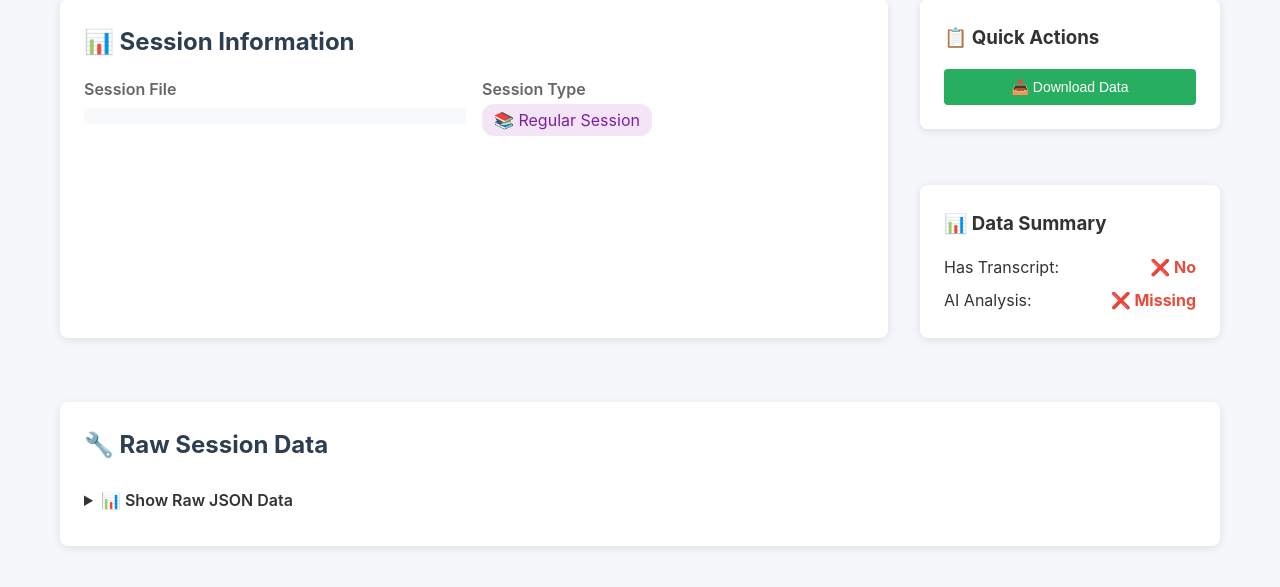
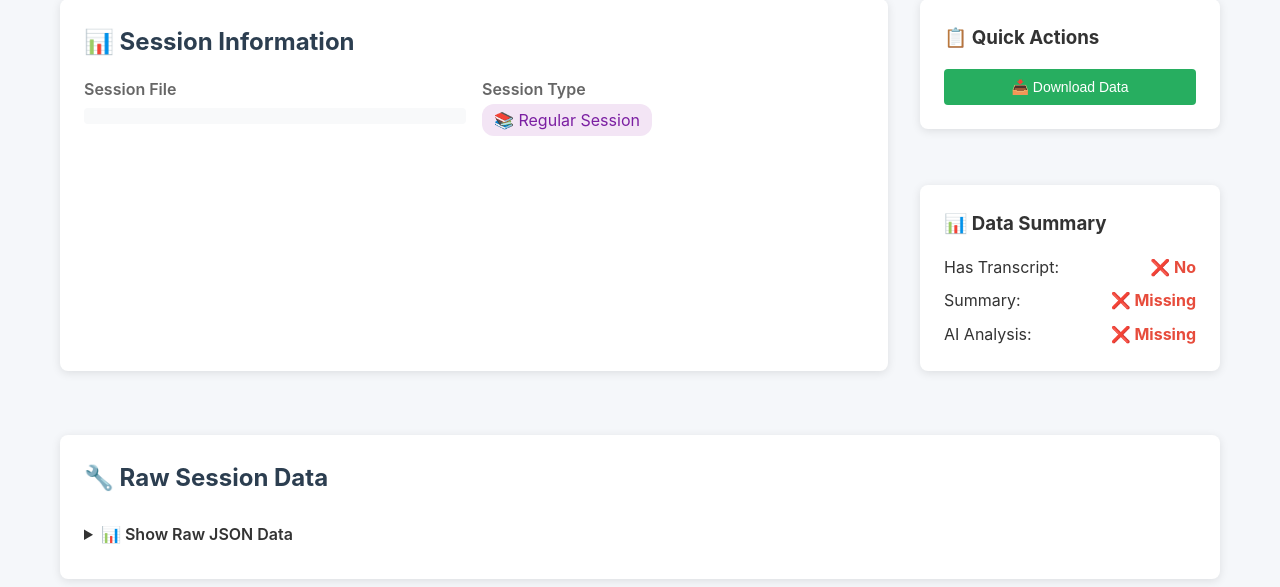
Before and after one commit to henrikthome-arch/ai-tutor, a Flask app: template ai-tutor/frontend/templates/session_detail.html in a window 1280 px wide. Shown: the part 178-765 px from the top of the page. Before the commit the page ends 731 px from the top, so only its background shows below. Run offline with Flask 3, Linux system fonts and the light colour scheme; the template is opened without the code that fills it, so the values that code supplies are empty; parts of the project's set-up code (start-up, migrations or seed data) failed here and were passed over.

Commit message:
Add Summary section to session detail page
- Add 'View Summary' button to Quick Actions when summary exists
- Add Summary status indicator to Data Summary section
- Add new Summary section with green styling between Session Information and Transcript
- Add copy functionality for summary content with copySummary() function
- Add smooth scrolling to summary section with scrollToSummary() function
- Uses session_data.summary field with proper conditional rendering

```diff
--- a/ai-tutor/frontend/templates/session_detail.html
+++ b/ai-tutor/frontend/templates/session_detail.html
@@ -82,6 +82,12 @@
         <div class="card">
             <h3 style="margin-bottom: 1rem;">📋 Quick Actions</h3>
             <div style="display: flex; flex-direction: column; gap: 0.5rem;">
+                {% if session_data.summary %}
+                <button class="btn" onclick="scrollToSummary()" style="background: #16a085;">
+                    📋 View Summary
+                </button>
+                {% endif %}
+
                 {% if transcript %}
                 <button class="btn" onclick="scrollToTranscript()" style="background: #3498db;">
                     📄 View Transcript
@@ -110,6 +116,12 @@
                     </strong>
                 </div>
                 <div style="display: flex; justify-content: space-between;">
+                    <span>Summary:</span>
+                    <strong style="color: {% if session_data.summary %}#27ae60{% else %}#e74c3c{% endif %};">
+                        {% if session_data.summary %}✅ Available{% else %}❌ Missing{% endif %}
+                    </strong>
+                </div>
+                <div style="display: flex; justify-content: space-between;">
                     <span>AI Analysis:</span>
                     <strong style="color: {% if session_data.has_analysis_display %}#27ae60{% else %}#e74c3c{% endif %};">
                         {% if session_data.has_analysis_display %}✅ Complete{% else %}❌ Missing{% endif %}
@@ -125,6 +137,20 @@
         </div>
     </div>
 </div>
+
+{% if session_data.summary %}
+<div class="card" id="summary-section">
+    <div style="display: flex; justify-content: space-between; align-items: center; margin-bottom: 1rem;">
+        <h2>📋 Summary</h2>
+        <button class="btn" onclick="copySummary()" style="background: #16a085;">
+            📋 Copy Summary
+        </button>
+    </div>
+    <div style="background: #f0f9f6; padding: 1.5rem; border-radius: 4px; border-left: 4px solid #16a085;">
+        <pre id="summary-content" style="white-space: pre-wrap; margin: 0; font-family: 'Segoe UI', Tahoma, Geneva, Verdana, sans-serif; line-height: 1.6; color: #2c3e50;">{{ session_data.summary }}</pre>
+    </div>
+</div>
+{% endif %}
 
 {% if transcript %}
 <div class="card" id="transcript-section">
@@ -200,12 +226,23 @@
 </div>
 
 <script>
+function scrollToSummary() {
+    document.getElementById('summary-section').scrollIntoView({ behavior: 'smooth' });
+}
+
 function scrollToTranscript() {
     document.getElementById('transcript-section').scrollIntoView({ behavior: 'smooth' });
 }
 
 function scrollToAnalysis() {
     document.getElementById('analysis-section').scrollIntoView({ behavior: 'smooth' });
+}
+
+function copySummary() {
+    const content = document.getElementById('summary-content').textContent;
+    navigator.clipboard.writeText(content).then(() => {
+        alert('Summary copied to clipboard!');
+    });
 }
 
 function copyTranscript() {
```
